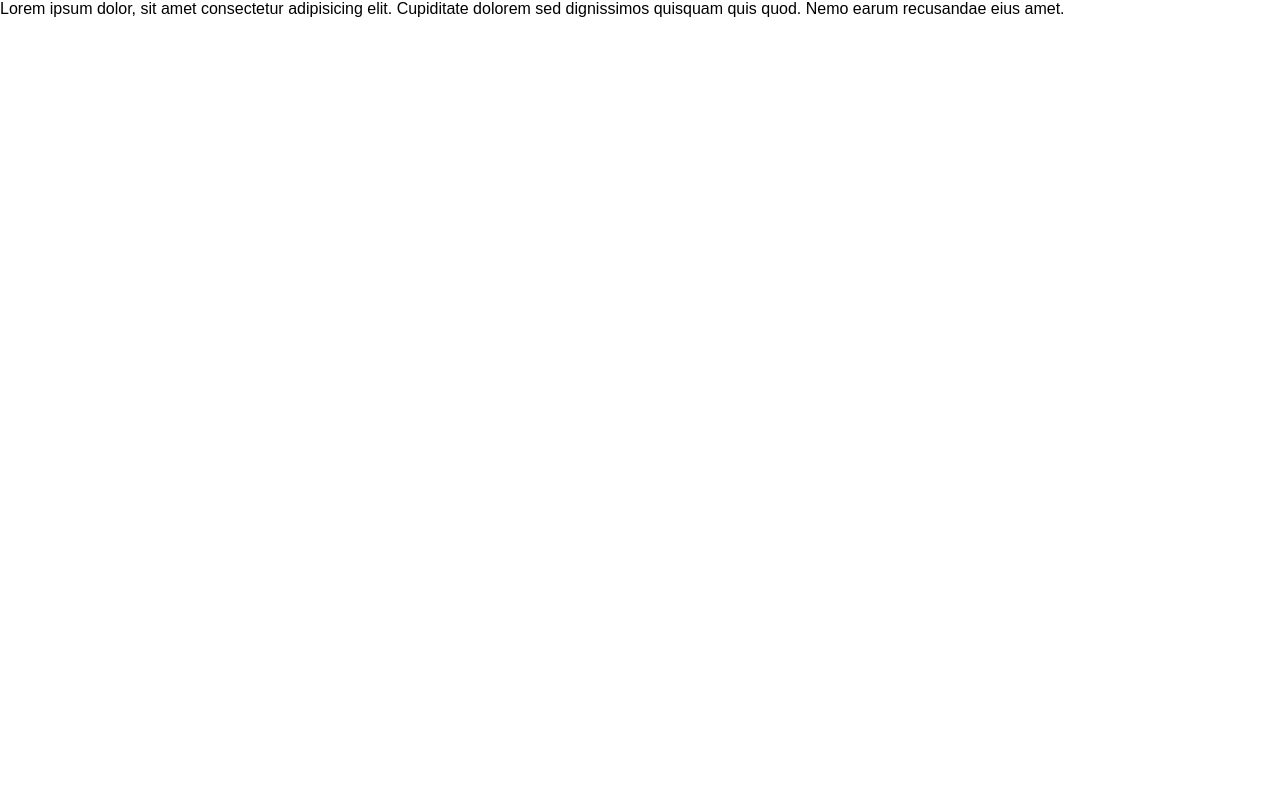
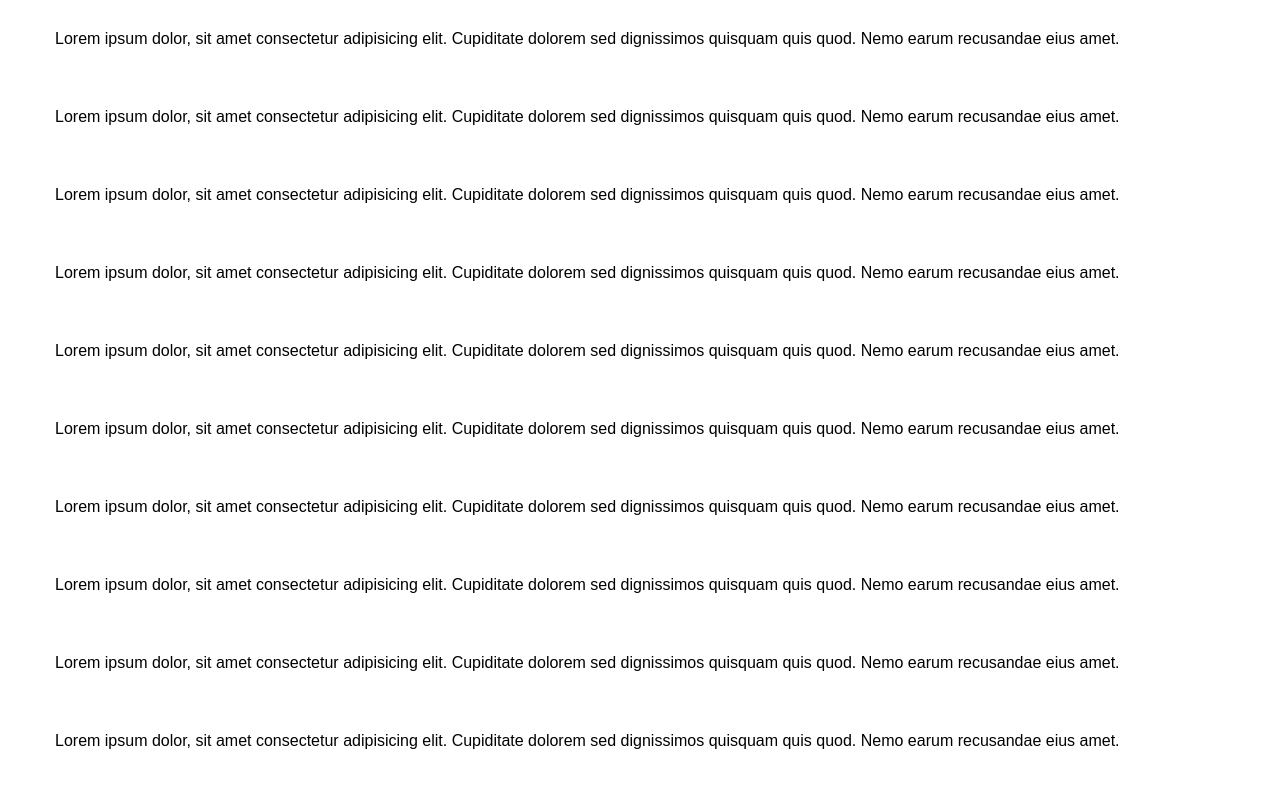
Before and after one commit to mrhripon/gitTest, a plain HTML site: page index.html in a window 1280 px wide. Drawn offline with Linux system fonts and the light colour scheme.

Commit message:
modified One

```diff
--- a/index.html
+++ b/index.html
@@ -12,6 +12,33 @@
         <div class="para">
             <p>Lorem ipsum dolor, sit amet consectetur adipisicing elit. Cupiditate dolorem sed dignissimos quisquam quis quod. Nemo earum recusandae eius amet.</p>
         </div>
+        <div class="para">
+            <p>Lorem ipsum dolor, sit amet consectetur adipisicing elit. Cupiditate dolorem sed dignissimos quisquam quis quod. Nemo earum recusandae eius amet.</p>
+        </div>
+        <div class="para">
+            <p>Lorem ipsum dolor, sit amet consectetur adipisicing elit. Cupiditate dolorem sed dignissimos quisquam quis quod. Nemo earum recusandae eius amet.</p>
+        </div>
+        <div class="para">
+            <p>Lorem ipsum dolor, sit amet consectetur adipisicing elit. Cupiditate dolorem sed dignissimos quisquam quis quod. Nemo earum recusandae eius amet.</p>
+        </div>
+        <div class="para">
+            <p>Lorem ipsum dolor, sit amet consectetur adipisicing elit. Cupiditate dolorem sed dignissimos quisquam quis quod. Nemo earum recusandae eius amet.</p>
+        </div>
+        <div class="para">
+            <p>Lorem ipsum dolor, sit amet consectetur adipisicing elit. Cupiditate dolorem sed dignissimos quisquam quis quod. Nemo earum recusandae eius amet.</p>
+        </div>
+        <div class="para">
+            <p>Lorem ipsum dolor, sit amet consectetur adipisicing elit. Cupiditate dolorem sed dignissimos quisquam quis quod. Nemo earum recusandae eius amet.</p>
+        </div>
+        <div class="para">
+            <p>Lorem ipsum dolor, sit amet consectetur adipisicing elit. Cupiditate dolorem sed dignissimos quisquam quis quod. Nemo earum recusandae eius amet.</p>
+        </div>
+        <div class="para">
+            <p>Lorem ipsum dolor, sit amet consectetur adipisicing elit. Cupiditate dolorem sed dignissimos quisquam quis quod. Nemo earum recusandae eius amet.</p>
+        </div>
+        <div class="para">
+            <p>Lorem ipsum dolor, sit amet consectetur adipisicing elit. Cupiditate dolorem sed dignissimos quisquam quis quod. Nemo earum recusandae eius amet.</p>
+        </div>
     </div>
 
 
--- a/main.css
+++ b/main.css
@@ -3,3 +3,13 @@ body {
     font-family: Arial, Helvetica, sans-serif;
     font-size: 16px;
 }
+
+.container {
+    max-width: 1200px;
+    padding: 0 15px;
+    margin: 0 auto;
+}
+
+.para {
+    padding: 30px 0;
+}
```
